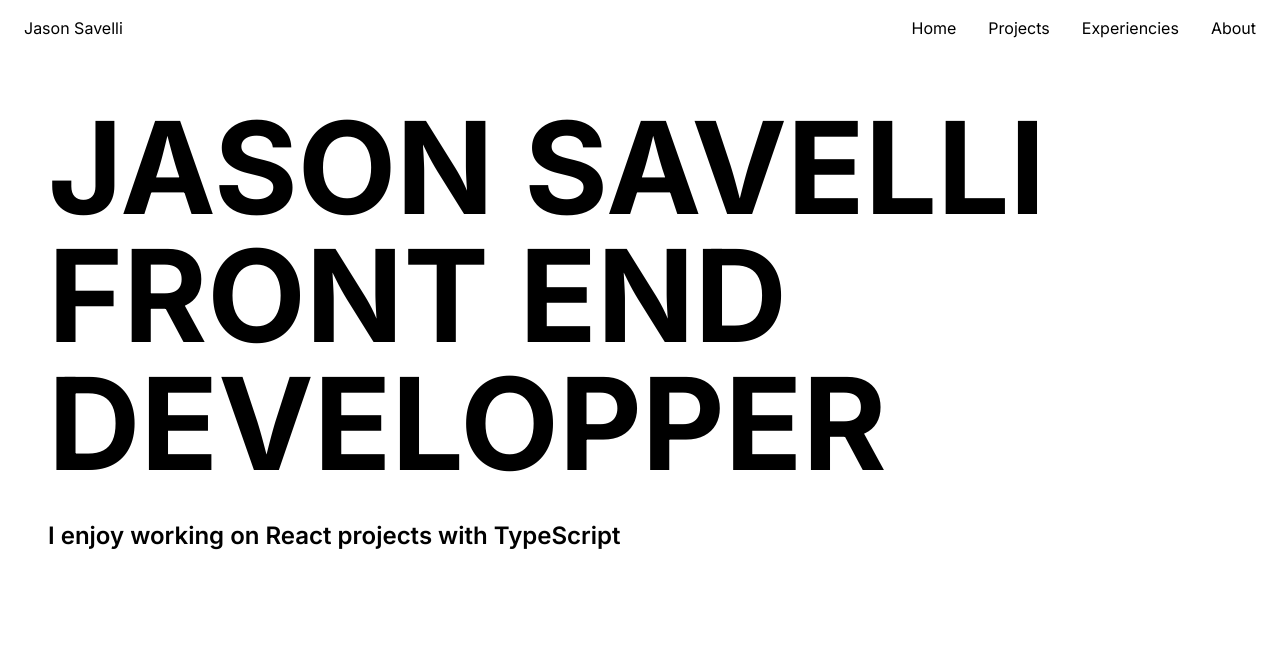
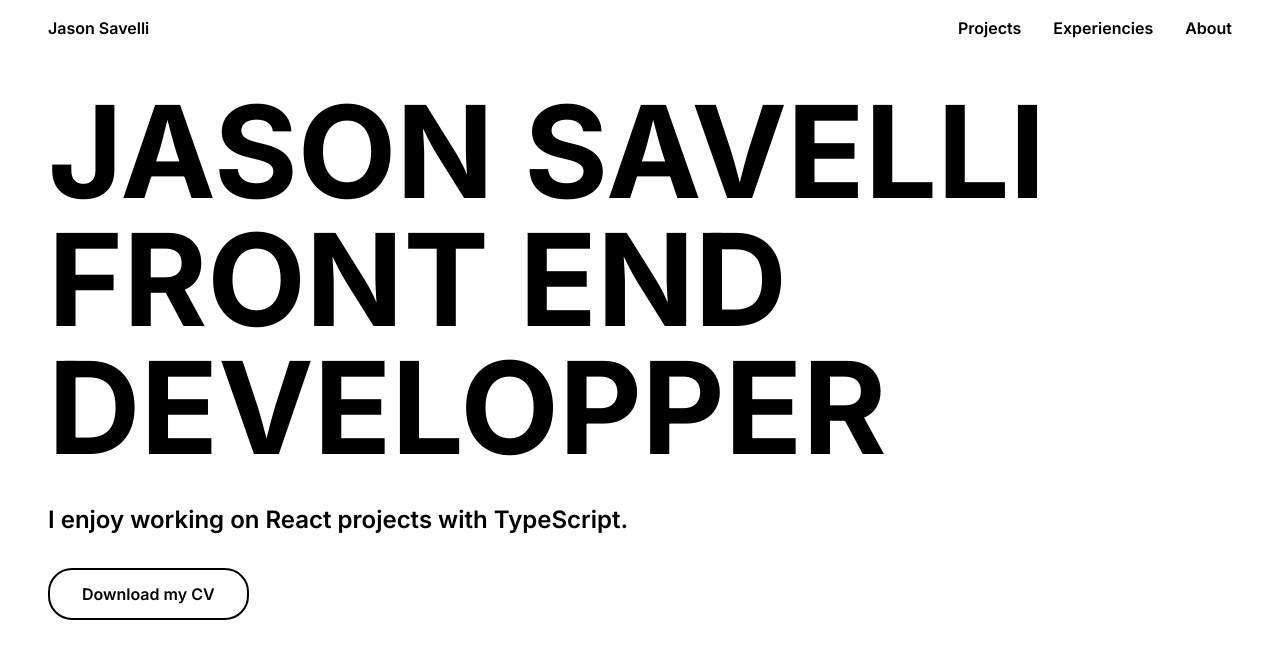
Before and after one commit to Newpoki/portfolio, a Next.js app: page / in a window 1280 px wide. Shown: the top 658 px of the page. Built offline with nearby package versions, Linux system fonts and the light colour scheme.

Commit message:
task: cleaning

```diff
--- a/app/header.tsx
+++ b/app/header.tsx
@@ -1,11 +1,10 @@
 export const Header = () => {
   return (
-    <header className="flex px-6 py-4 justify-between">
-      <h1>Jason Savelli</h1>
+    <header className="mb-8 flex justify-between py-4 font-semibold">
+      <a href="/">Jason Savelli</a>
 
       <div className="flex gap-8">
-        <a>Home</a>
-        <a>Projects</a>
+        <a href="/projects">Projects</a>
         <a>Experiencies</a>
         <a>About</a>
       </div>
--- a/app/layout.tsx
+++ b/app/layout.tsx
@@ -10,12 +10,18 @@ export const metadata: Metadata = {
   description: "My personal portfolio",
 };
 
-export default function RootLayout({ children }: { children: React.ReactNode }) {
+export default function RootLayout({
+  children,
+}: {
+  children: React.ReactNode;
+}) {
   return (
     <html lang="en">
       <body className={inter.className}>
-        <Header />
-        <main className="px-12 py-12">{children}</main>
+        <main className="px-12 ">
+          <Header />
+          {children}
+        </main>
       </body>
     </html>
   );
--- a/app/page.tsx
+++ b/app/page.tsx
@@ -1,4 +1,6 @@
 import { Metadata } from "next";
+import DownloadIcon from "@/public/icons/download.svg";
+import { RevealButton } from "./reveal-button";
 
 export const metadata: Metadata = {
   title: "Jason Savelli - Home",
@@ -7,13 +9,28 @@ export const metadata: Metadata = {
 
 export default function Home() {
   return (
-    <main>
-      <h1 className="flex flex-col mb-8">
+    <div>
+      <h1 className="mb-8 flex flex-col">
         <span className="text-9xl font-bold uppercase">Jason Savelli</span>
-        <span className="text-9xl font-bold uppercase">Front End developper</span>
+        <span className="text-9xl font-bold uppercase">
+          Front End developper
+        </span>
       </h1>
 
-      <h2 className="text-2xl font-semibold">I enjoy working on React projects with TypeScript</h2>
-    </main>
+      <h2 className="mb-8 text-2xl font-semibold">
+        I enjoy working on React projects with TypeScript.
+      </h2>
+
+      <RevealButton
+        hidden={
+          <div className="flex h-12 items-center gap-4">
+            <DownloadIcon width={16} />
+            <span>jason-cv.pdf</span>
+          </div>
+        }
+      >
+        Download my CV
+      </RevealButton>
+    </div>
   );
 }
--- /dev/null
+++ b/app/projects/page.tsx
@@ -0,0 +1,8 @@
+export default function Projects() {
+  return (
+    <div>
+      <h1 className="text-9xl font-bold uppercase">Projects</h1>
+      <h2>Some side projects I have work on</h2>
+    </div>
+  );
+}
--- /dev/null
+++ b/app/reveal-button.tsx
@@ -0,0 +1,18 @@
+type IRevealButton = {
+  children: React.ReactNode;
+  hidden: React.ReactNode;
+};
+
+export const RevealButton = ({ children, hidden }: IRevealButton) => {
+  return (
+    <button
+      type="button"
+      className="group relative items-center overflow-hidden rounded-3xl border-2 border-black px-8 py-3 font-semibold"
+    >
+      {children}
+      <span className="absolute left-0 right-0 top-0 flex h-full translate-y-12 items-center whitespace-nowrap bg-black px-8 py-3 text-white transition-transform group-hover:translate-y-0">
+        {hidden}
+      </span>
+    </button>
+  );
+};
```
Also changed, not shown: tailwind.config.js (+7 -7 lines), public/icons/download.svg (added).
